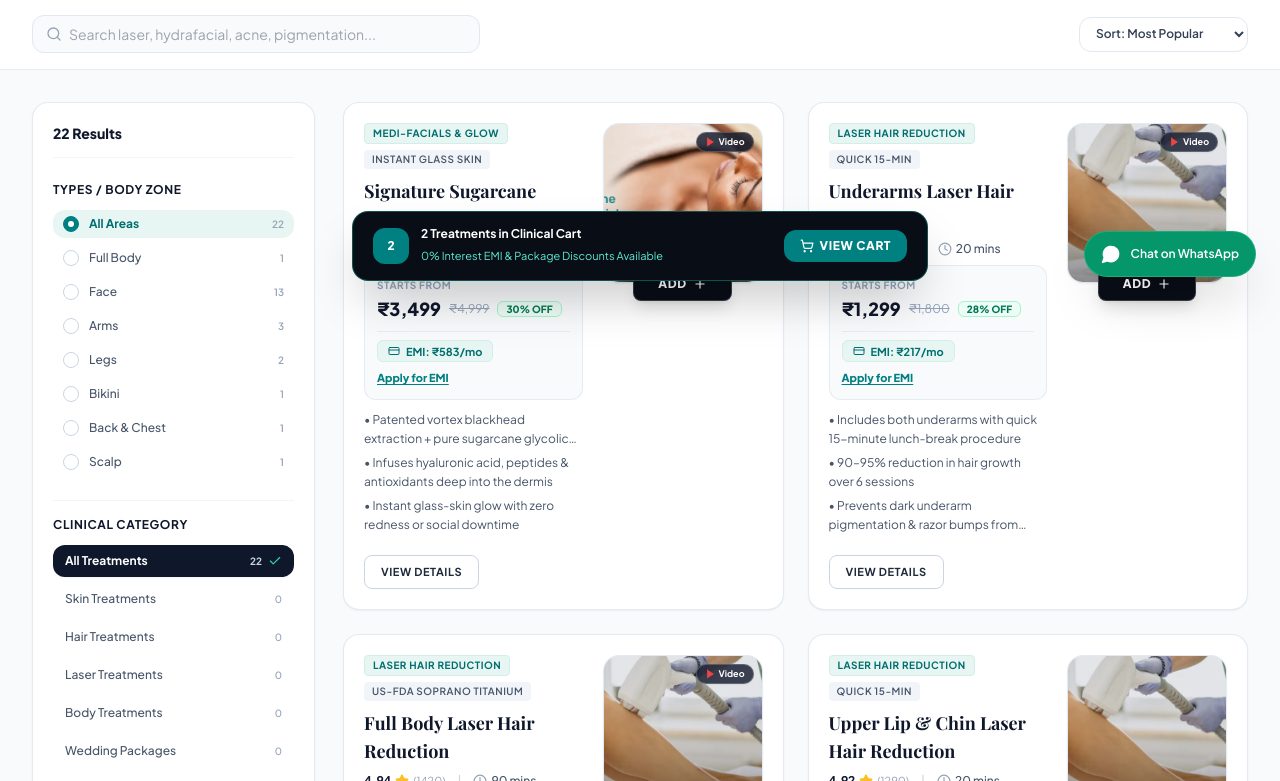
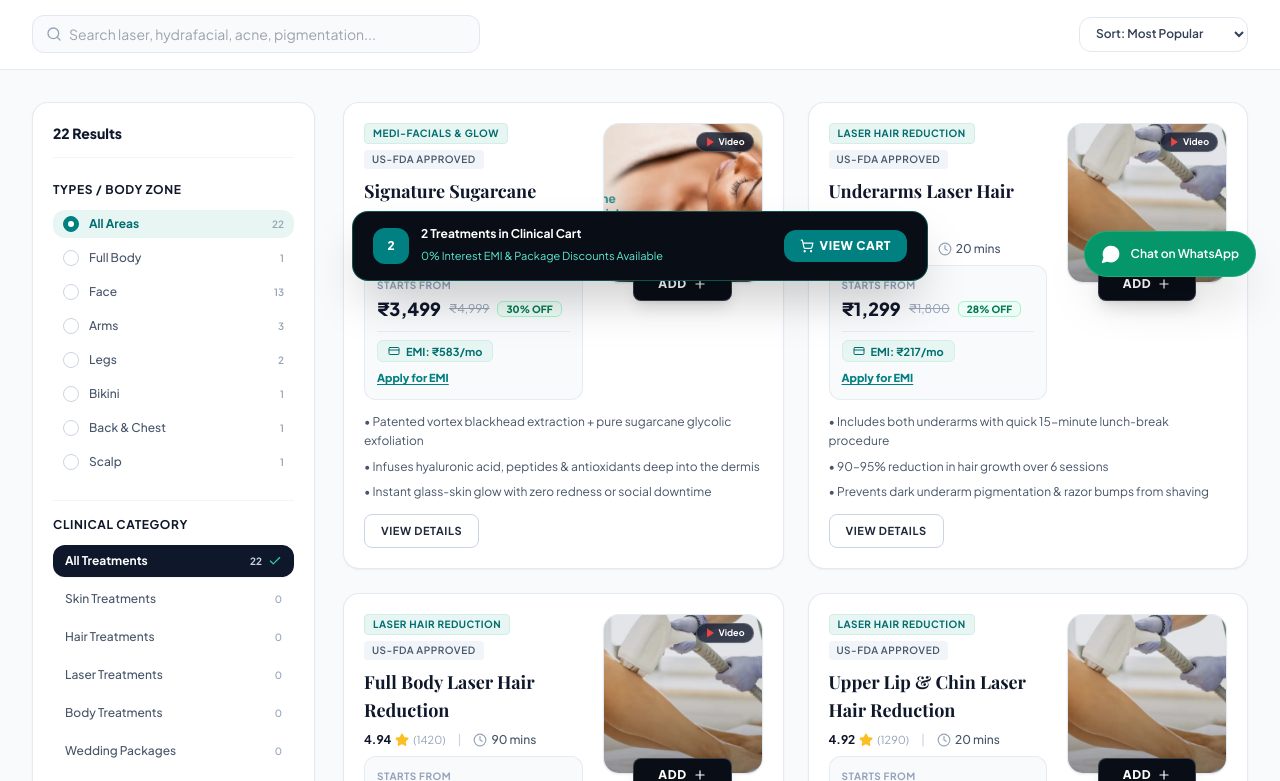
Before and after one commit to Vishal-Patel2/skinfinityderma, a Next.js app in the folder frontend/: page /treatments in a window 1280 px wide. Shown: the part 499-1280 px from the top of the page. Built offline with nearby package versions, Linux system fonts and the light colour scheme; no server answers; a web font is replaced by a local one.

Commit message:
feat: display bullet points and view details full-width across complete card

```diff
--- a/frontend/src/app/treatments/page.tsx
+++ b/frontend/src/app/treatments/page.tsx
@@ -407,21 +407,20 @@ function TreatmentsListingContent() {
                   return (
                     <div
                       key={treatment.id}
-                      className="bg-white rounded-2xl border border-slate-200/90 hover:border-[#008081]/60 shadow-sm hover:shadow-xl transition-all duration-300 p-4 sm:p-5 flex flex-col-reverse sm:flex-row justify-between gap-4 sm:gap-5 group"
+                      className="bg-white rounded-2xl border border-slate-200/90 hover:border-[#008081]/60 shadow-sm hover:shadow-xl transition-all duration-300 p-4 sm:p-5 flex flex-col justify-between group"
                     >
-                      {/* LEFT SIDE OF CARD: Category, Title, Rating/Duration, Price/EMI, Highlights, VIEW DETAILS button */}
-                      <div className="flex-1 flex flex-col justify-between space-y-3">
-                        <div className="space-y-2">
-                          {/* Top Category Tag Badge */}
+                      {/* TOP SECTION: Left (Tags + Title + Rating + Price/EMI Box) & Right (Image + ADD Button) */}
+                      <div className="flex flex-col-reverse sm:flex-row justify-between gap-4 sm:gap-5">
+                        {/* LEFT SIDE: Badges, Title, Rating, Price Box */}
+                        <div className="flex-1 space-y-2">
+                          {/* Top Category Badges */}
                           <div className="flex items-center gap-1.5 flex-wrap">
                             <span className="text-[10px] font-bold uppercase tracking-wider px-2 py-0.5 rounded bg-[#e8f6f3] text-[#006d6e] border border-[#d2eee7]">
                               {treatment.category}
                             </span>
-                            {treatment.tags && treatment.tags[0] && (
                             <span className="text-[10px] font-semibold uppercase tracking-wider px-2 py-0.5 rounded bg-slate-100 text-slate-600">
-                                {treatment.tags[0]}
+                              US-FDA APPROVED
                             </span>
-                            )}
                           </div>
 
                           {/* Treatment Title */}
@@ -438,13 +437,13 @@ function TreatmentsListingContent() {
                               <span>{treatment.rating ? treatment.rating.toFixed(2) : "4.92"}</span>
                               <Star className="w-3.5 h-3.5 fill-amber-400 text-amber-400" />
                               <span className="text-[11px] text-slate-400 font-normal">
-                                ({treatment.reviewsCount || 315})
+                                ({treatment.reviewsCount || 413})
                               </span>
                             </span>
                             <span className="text-slate-300">|</span>
                             <span className="inline-flex items-center gap-1 text-slate-600">
                               <Clock className="w-3.5 h-3.5 text-slate-400" />
-                              <span>{treatment.duration || "45 mins"}</span>
+                              <span>{treatment.duration || treatment.sessionsInfo || "6 - 8 Sessions"}</span>
                             </span>
                           </div>
 
@@ -452,7 +451,7 @@ function TreatmentsListingContent() {
                           <div className="p-3 rounded-xl bg-slate-50/90 border border-slate-200/80 space-y-2">
                             <div>
                               <span className="text-[10px] uppercase tracking-wider text-slate-400 font-bold block mb-0.5">
-                                Starts from
+                                STARTS FROM
                               </span>
                               <div className="flex items-center flex-wrap gap-2">
                                 <span className="text-base sm:text-lg font-extrabold text-slate-900 leading-none">
@@ -491,33 +490,13 @@ function TreatmentsListingContent() {
                               </button>
                             </div>
                           </div>
-
-                          {/* Concise Clinical Highlights */}
-                          <ul className="space-y-1 text-xs text-slate-600 pt-0.5">
-                            {highlights.slice(0, 3).map((pt, i) => (
-                              <li key={i} className="leading-relaxed line-clamp-2">
-                                • {pt}
-                              </li>
-                            ))}
-                          </ul>
                         </div>
 
-                        {/* Bottom Action: VIEW DETAILS button */}
-                        <div className="pt-2 flex items-center gap-2.5">
+                        {/* RIGHT SIDE: Square Image Thumbnail + Overlapping ADD / Quantity Button */}
+                        <div className="relative w-full sm:w-36 md:w-40 shrink-0 flex flex-col items-center pb-3 self-start">
                           <Link
                             href={`/${treatment.slug}`}
-                            className="inline-flex items-center justify-center px-4 py-2 rounded-lg border border-slate-300 hover:border-slate-900 bg-white hover:bg-slate-900 text-slate-800 hover:text-white text-[11px] font-bold uppercase tracking-wider transition-all"
-                          >
-                            VIEW DETAILS
-                          </Link>
-                        </div>
-                      </div>
-
-                      {/* RIGHT SIDE OF CARD: Image Thumbnail + Overlapping ADD / Quantity Button */}
-                      <div className="relative w-full sm:w-36 md:w-40 shrink-0 flex flex-col items-center pb-3">
-                        <Link
-                          href={`/${treatment.slug}`}
-                          className="relative w-full h-44 sm:h-40 rounded-2xl overflow-hidden bg-slate-100 border border-slate-200/80 shadow-sm block"
+                            className="relative w-full aspect-square rounded-2xl overflow-hidden bg-slate-100 border border-slate-200/80 shadow-sm block"
                           >
                             <Image
                               src={treatment.bannerImage || "/images/default-treatment.jpg"}
@@ -565,6 +544,27 @@ function TreatmentsListingContent() {
                                 </button>
                               </div>
                             )}
+                          </div>
+                        </div>
+                      </div>
+
+                      {/* BOTTOM SECTION: Full-width Bullet Points across the entire card + VIEW DETAILS Button */}
+                      <div className="pt-3 space-y-3">
+                        <ul className="space-y-1.5 text-xs text-slate-600">
+                          {highlights.slice(0, 3).map((pt, i) => (
+                            <li key={i} className="leading-relaxed">
+                              • {pt}
+                            </li>
+                          ))}
+                        </ul>
+
+                        <div>
+                          <Link
+                            href={`/${treatment.slug}`}
+                            className="inline-flex items-center justify-center px-4 py-2 rounded-lg border border-slate-300 hover:border-slate-900 bg-white hover:bg-slate-900 text-slate-800 hover:text-white text-[11px] font-bold uppercase tracking-wider transition-all"
+                          >
+                            VIEW DETAILS
+                          </Link>
                         </div>
                       </div>
                     </div>
```
Lines whose indentation alone changed are shown as unchanged.
